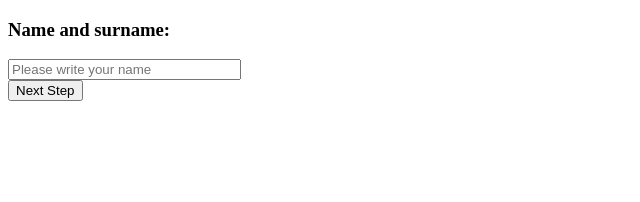
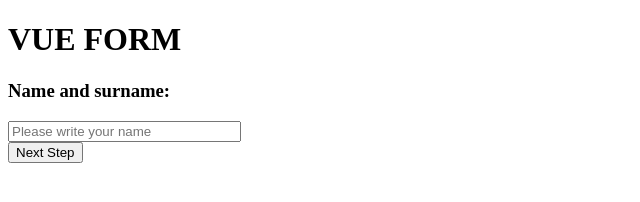
Before and after one commit to aselvioglu/ClientVue, a plain HTML site: page index.html in a window 1280 px wide. Shown: the whole page, without its empty margins (0-640 px from the left). Drawn offline with nearby package versions, Linux system fonts and the light colour scheme.

Commit message:
index dosyası değişsti

```diff
--- a/index.html
+++ b/index.html
@@ -6,7 +6,7 @@
     <title>Document</title>
 </head>
 <body>
-
+<h1>VUE FORM</h1>
 <form id="app">
     <span v-for="e in form.errors">{{ e }}</span>
 
```
